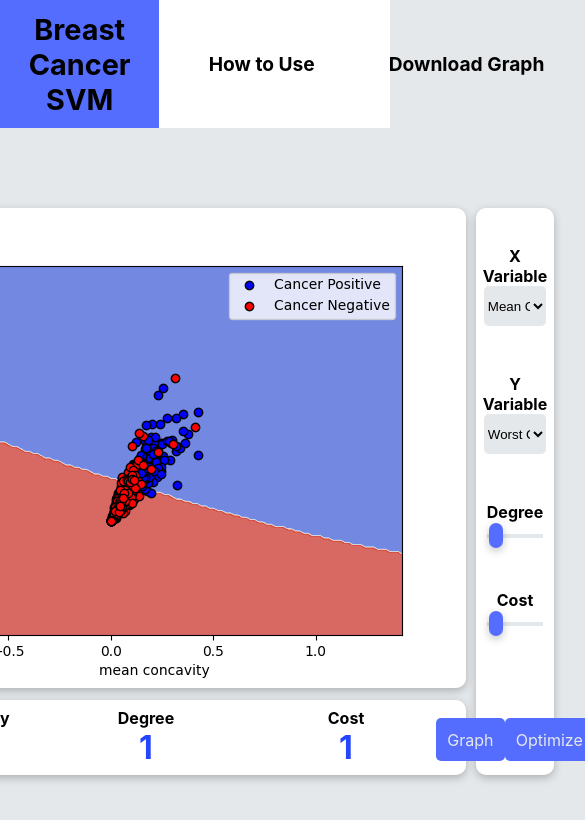
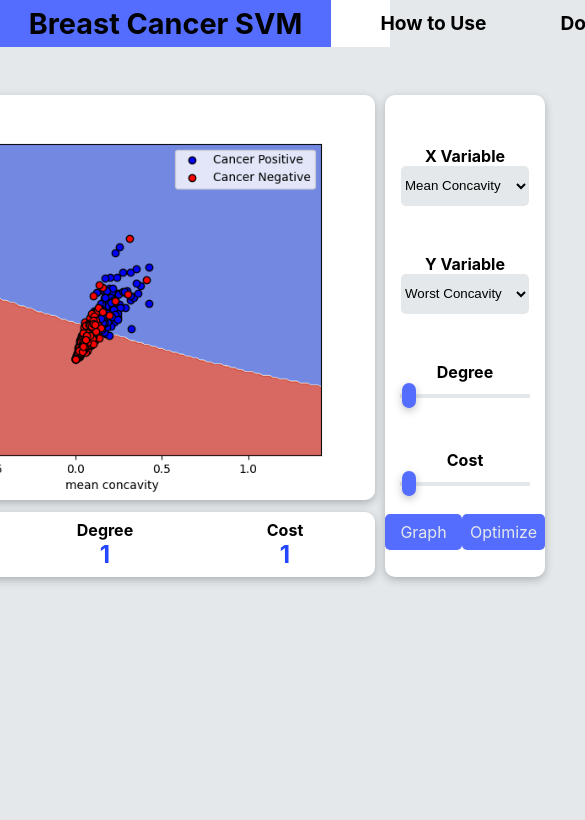
Before and after one commit to rdey0/Breast-Cancer-Support-Vector-Machine, a React (Create React App) app in the folder client/: page / in a window 390 px wide. Shown: the top 820 px of the page, 585 px wide, since content can reach past the window. Built offline with nearby package versions, Linux system fonts and the light colour scheme.

Commit message:
add media query to dynamically size page elements

```diff
--- a/client/src/App.css
+++ b/client/src/App.css
@@ -47,7 +47,8 @@ html{
 .header-title {
   font-size: 1.8em;
   font-weight: bold;
-  margin: 0.4em 0;
+  margin: 0.2em 0;
+  white-space: nowrap;
 }
 
 .header-item, .header-title {
@@ -149,6 +150,7 @@ select {
   border-radius: 10px;
   margin: 0 10px;
   box-shadow: rgba(0, 0, 0, 0.24) 0px 3px 8px;
+  min-width: 160px;
 }
 
 .control-label {
@@ -211,7 +213,6 @@ select {
   display: flex;
   flex-direction: row;
   justify-content: center;
-
 }
 
 .gui-container {
@@ -242,11 +243,60 @@ select {
 .update-graph:hover {
   background-color: var(--accent-light);
 }
+
+/*Small Screen GUI Styling*/
+@media only screen and (max-width: 800px), (max-height: 770px) {
+  .gui-container {
+    margin: 3em 0;
+  }
+
+  .graph {
+    max-height: 407px;
+    max-width: 540px;
+  }
+
+  .graph-overlay {
+    max-height: 407px;
+    max-width: 540px;
+    border-radius: 10px;
+    position: absolute;
+    z-index: 1;
+    background-color: var(--background);
+    opacity: 0.25;
+  }
+
+  .loading-indicator{
+    position: absolute;
+    background-color: transparent;
+    top: 103px;/*(407/2 - 200/2)*/
+    left: 170px;/*(540/2 - 200/2)*/
+    z-index: 2;
+  }
+
+  .graph-info-container {
+    max-width: 540px;
+  }
+
+  .update-graph {
+    margin-top: 0;
+    padding: 0.5em;
+  }
+
+  .metric {
+    font-size: 1.5em;
+  }
+}
+
+
+/*Small Screen Header Styling*/
 /*
-@media only screen and (max-width: 800px) and (max-height: 800px) {
-  .graph {
-    max-height: 330px;
-    max-width: 440px;
+@media only screen and (max-width: 760px){
+  .header-title {
+    font-size: 1.3em;
+  }
+
+  .header-item div{
+    font-size: 0.9em;
   }
 }
 */
```
Also changed, not shown: 1 other file (tests, documents, lock files or other folders).
